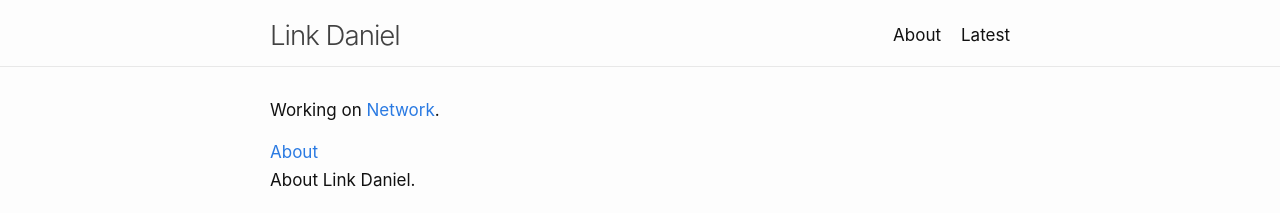
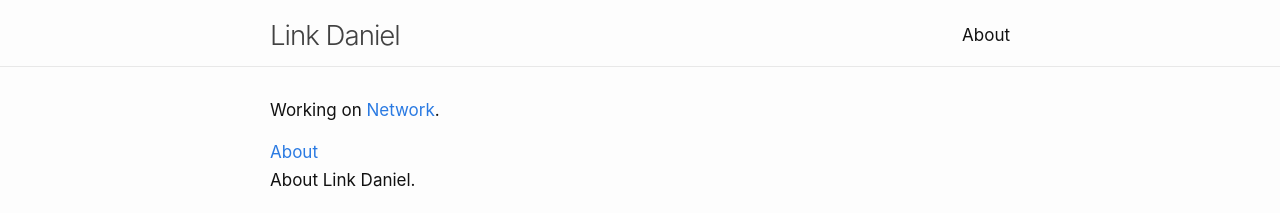
Before and after one commit to link-daniel/link.github.io, a Jekyll site: the page built from index.md, in a window 1280 px wide. Shown: the top 213 px of the page. Built offline with Jekyll 4.4.1, drawn with Linux system fonts in a browser that asks for light colours.

Commit message:
Update _config.yml

```diff
--- a/_config.yml
+++ b/_config.yml
@@ -49,7 +49,6 @@ minima:
 # this and add the path to the pages in order as they should show up
 header_pages:
  - about.md
- - latest.md
 
 # Build settings
 theme: minima
```
